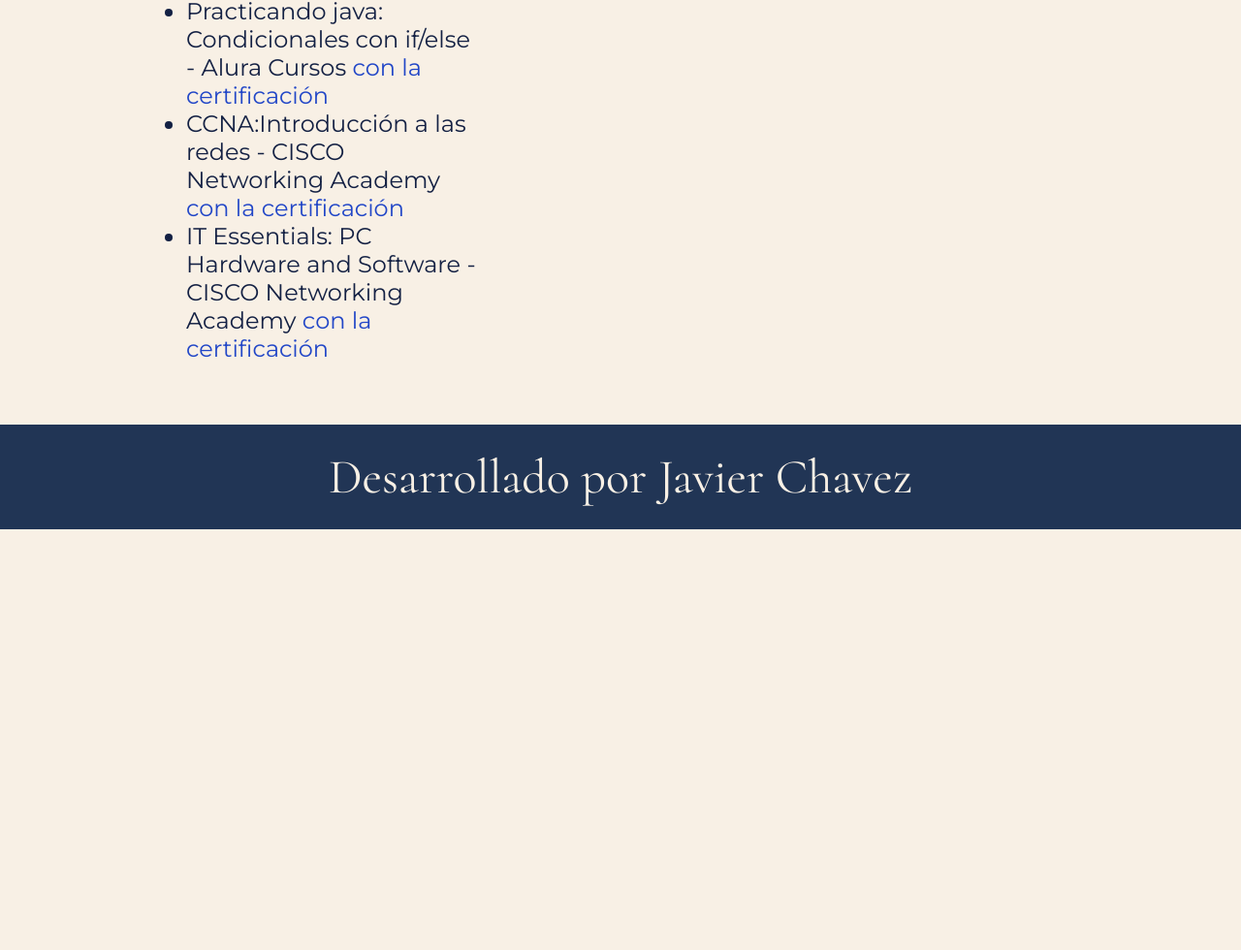
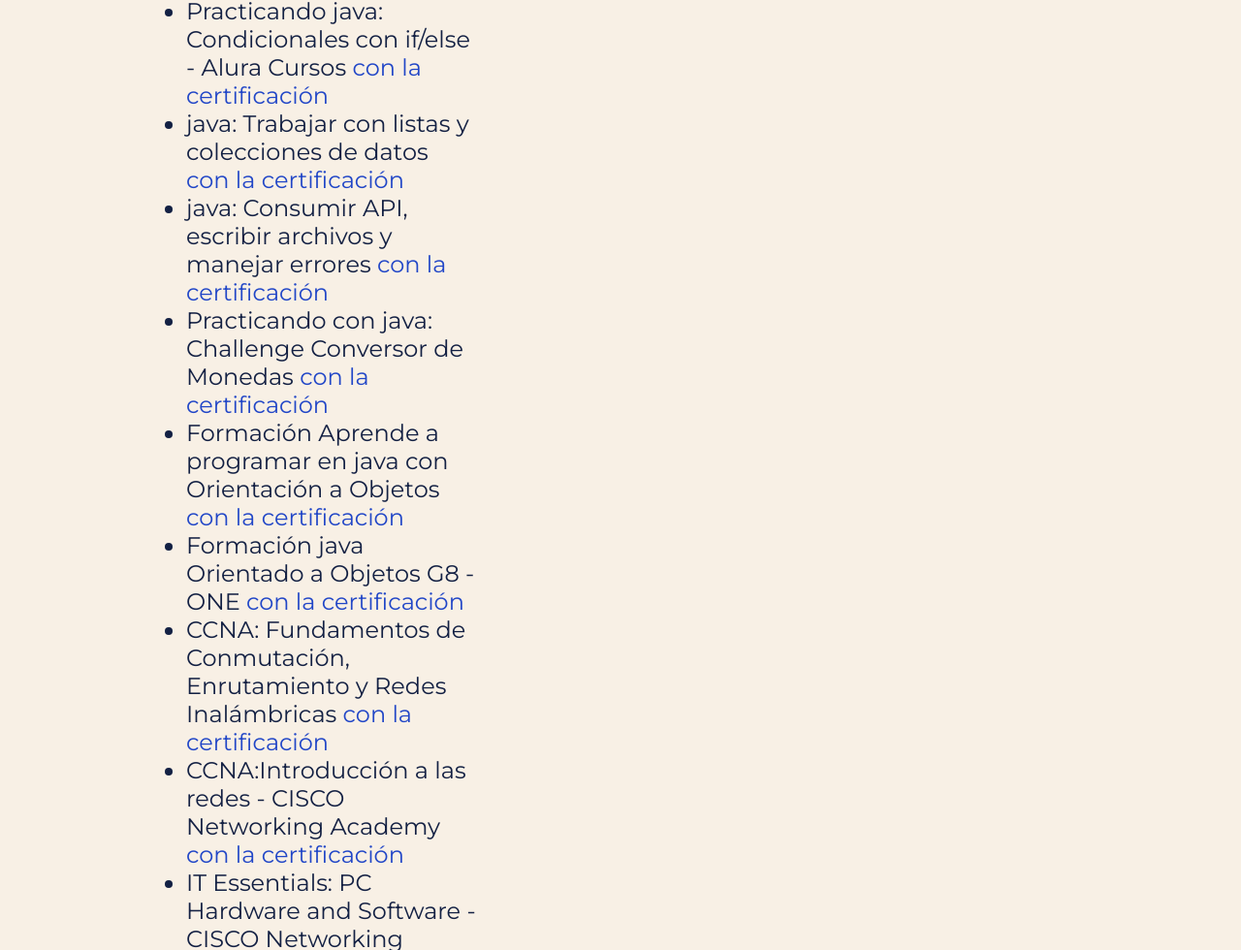
Before and after one commit to jarvychavez/MI-PAGINA, a plain HTML site: page curriculum.html in a window 1280 px wide. Shown: the part 4007-4987 px from the top of the page at 97% size. Before the commit the page ends 4553 px from the top, so only its background shows below. Drawn offline with nearby package versions, Linux system fonts and the light colour scheme; a web font is replaced by a local one.

Commit message:
4 certificados mas

```diff
--- a/curriculum.html
+++ b/curriculum.html
@@ -62,6 +62,12 @@
                         <li>java: Creando tu primera aplicación - Alura Cursos <a href="https://app.aluracursos.com/certificate/jav-chavez94/java-creando-primera-aplicacion">con la certificación</a> </li>
                         <li>java: Aplicando la orientación a objetos - Alura Cursos <a href="https://app.aluracursos.com/certificate/jav-chavez94/java-aplicando-orientacion-objetos">con la certificación</a> </li>
                         <li>Practicando java: Condicionales con if/else - Alura Cursos <a href="https://app.aluracursos.com/certificate/jav-chavez94/practicando-java-condicionales-if-else">con la certificación</a> </li>
+                        <li>java: Trabajar con listas y colecciones de datos <a href="https://app.aluracursos.com/certificate/jav-chavez94/java-trabajar-listas-colecciones-datos">con la certificación</a> </li>
+                        <li>java: Consumir API, escribir archivos y manejar errores <a href="https://app.aluracursos.com/certificate/jav-chavez94/java-consumir-api-escribir-archivos-manejar-errores">con la certificación</a> </li>
+                        <li>Practicando con java: Challenge Conversor de Monedas <a href="https://app.aluracursos.com/certificate/jav-chavez94/practicando-java-con-conversor-de-moneda">con la certificación</a> </li>
+                        <li>Formación Aprende a programar en java con Orientación a Objetos <a href="https://app.aluracursos.com/user/jav-chavez94/degree-javaoo-15704/certificate">con la certificación</a> </li>
+                        <li>Formación java Orientado a Objetos G8 - ONE <a href="https://app.aluracursos.com/user/jav-chavez94/degree-java-grupo8-one-15941/certificate">con la certificación</a> </li>
+                        <li>CCNA: Fundamentos de Conmutación, Enrutamiento y Redes Inalámbricas <a href="https://www.netacad.com/es/certificates?issuanceId=4238e466-cda2-49c0-aebb-bdb6f15e54a4">con la certificación</a> </li>
                         <li>CCNA:Introducción a las redes - CISCO Networking Academy <a href="https://www.netacad.com/es/certificates?issuanceId=76eee34e-3d2d-4d46-99f8-f580b1e9431b">con la certificación</a> </li>
                         <li>IT Essentials: PC Hardware and Software - CISCO Networking Academy <a href="https://www.netacad.com/es/certificates?issuanceId=625ca4d7-84d1-4cb8-ae7e-4b2466838a1d">con la certificación</a> </li>
 
```
